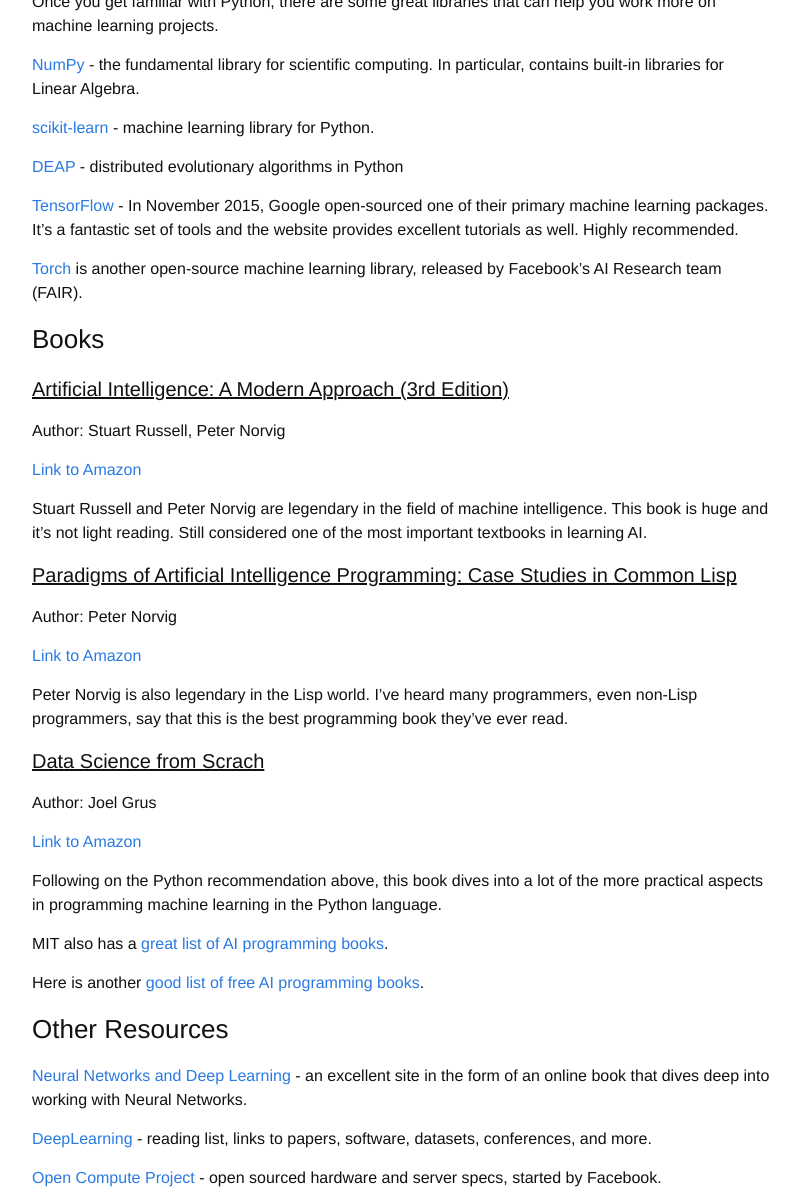
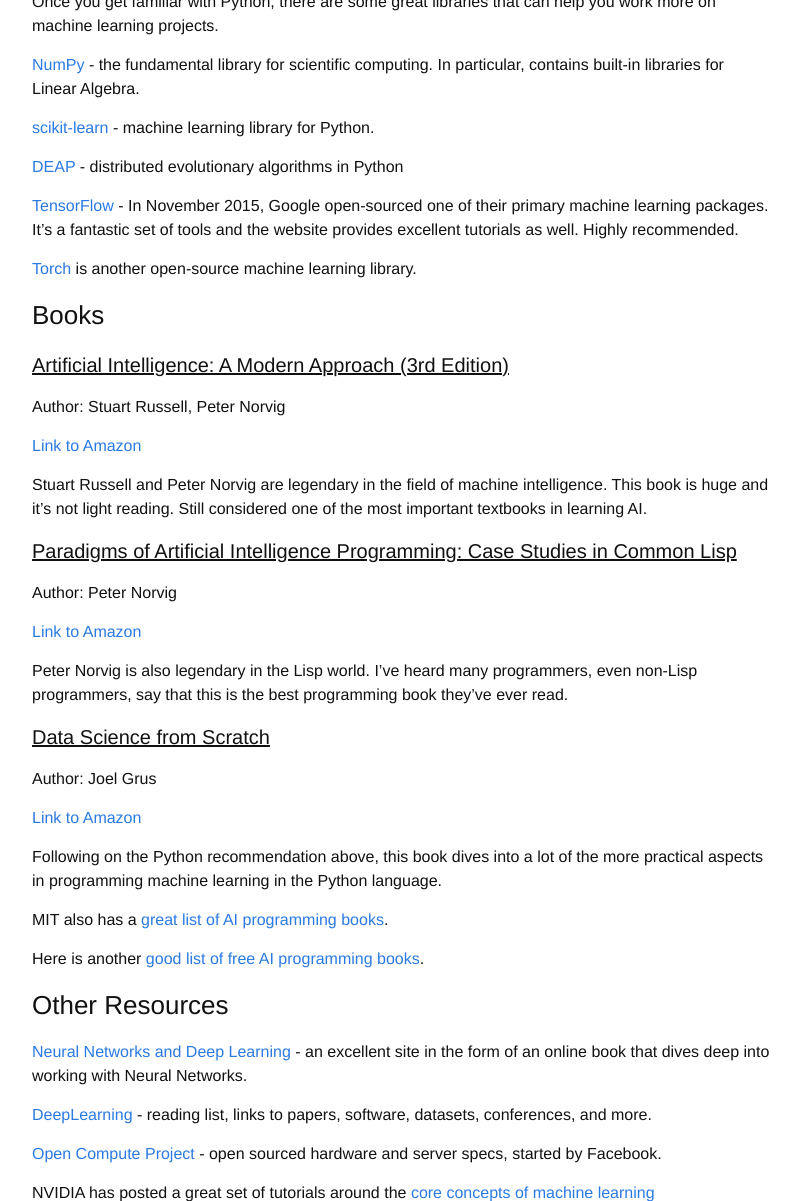
Before and after one commit to rgrieselhuber/constructed-intellect, a Jekyll site: the page built from learningai.md, in a window 1280 px wide and 1400 px high, scrolled down 4621 px, cut to the strip 0-1201 px from the top of the window. Shown: the whole strip, without its empty margins (238-1038 px from the left). Built offline with Jekyll 4.4.1, drawn with Linux system fonts in a browser that asks for light colours; some of the changed text lies outside the part shown.

```diff
--- a/learningai.md
+++ b/learningai.md
@@ -137,7 +137,7 @@ Once you get familiar with Python, there are some great libraries that can help
 
 [TensorFlow](https://www.tensorflow.org) - In November 2015, Google open-sourced one of their primary machine learning packages. It's a fantastic set of tools and the website provides excellent tutorials as well. Highly recommended.
 
-[Torch](http://torch.ch/) is another open-source machine learning library, released by Facebook's AI Research team (FAIR).
+[Torch](http://torch.ch/) is another open-source machine learning library.
 
 ### Books
 
@@ -155,7 +155,7 @@ Author: Peter Norvig
 
 Peter Norvig is also legendary in the Lisp world. I've heard many programmers, even non-Lisp programmers, say that this is the best programming book they've ever read.
 
-#### Data Science from Scrach
+#### Data Science from Scratch
 Author: Joel Grus
 
 [Link to Amazon](http://www.amazon.com/Data-Science-Scratch-Principles-Python/dp/149190142X/ref=sr_1_2?ie=UTF8&qid=1450922745&sr=8-2&keywords=programming+collective+intelligence)
@@ -174,4 +174,6 @@ Here is another [good list of free AI programming books](http://bigdata-madesimp
 
 [Open Compute Project](Open Compute Project) - open sourced hardware and server specs, started by Facebook.
 
+NVIDIA has posted a great set of tutorials around the [core concepts of machine learning](http://devblogs.nvidia.com/parallelforall/deep-learning-nutshell-core-concepts/)
+
 <script async src="//cdn.embedly.com/widgets/platform.js" charset="UTF-8"></script>
```
Also changed, not shown: other parts of learningai.md (+1 -1 lines), _posts/2016-01-03-constructed-intellect-daily-second-edition.markdown (added, +32 -0 lines).
